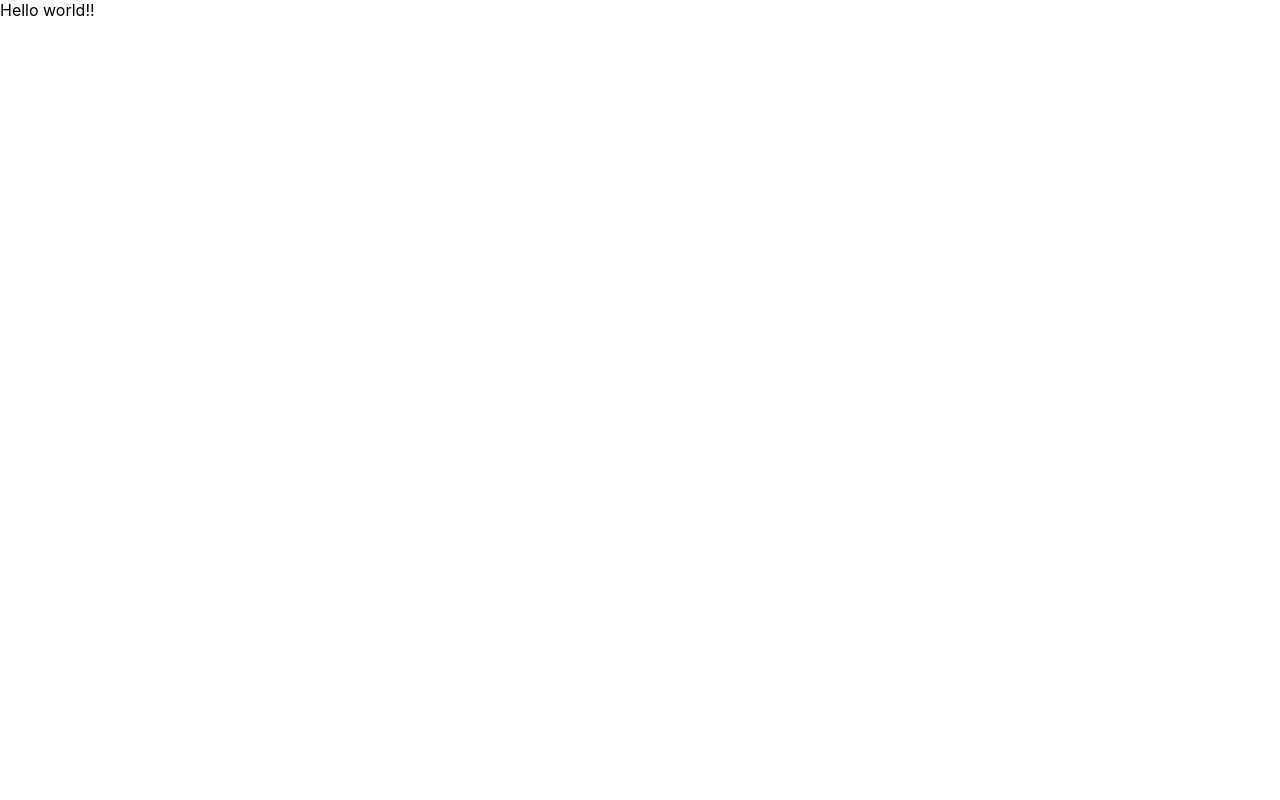
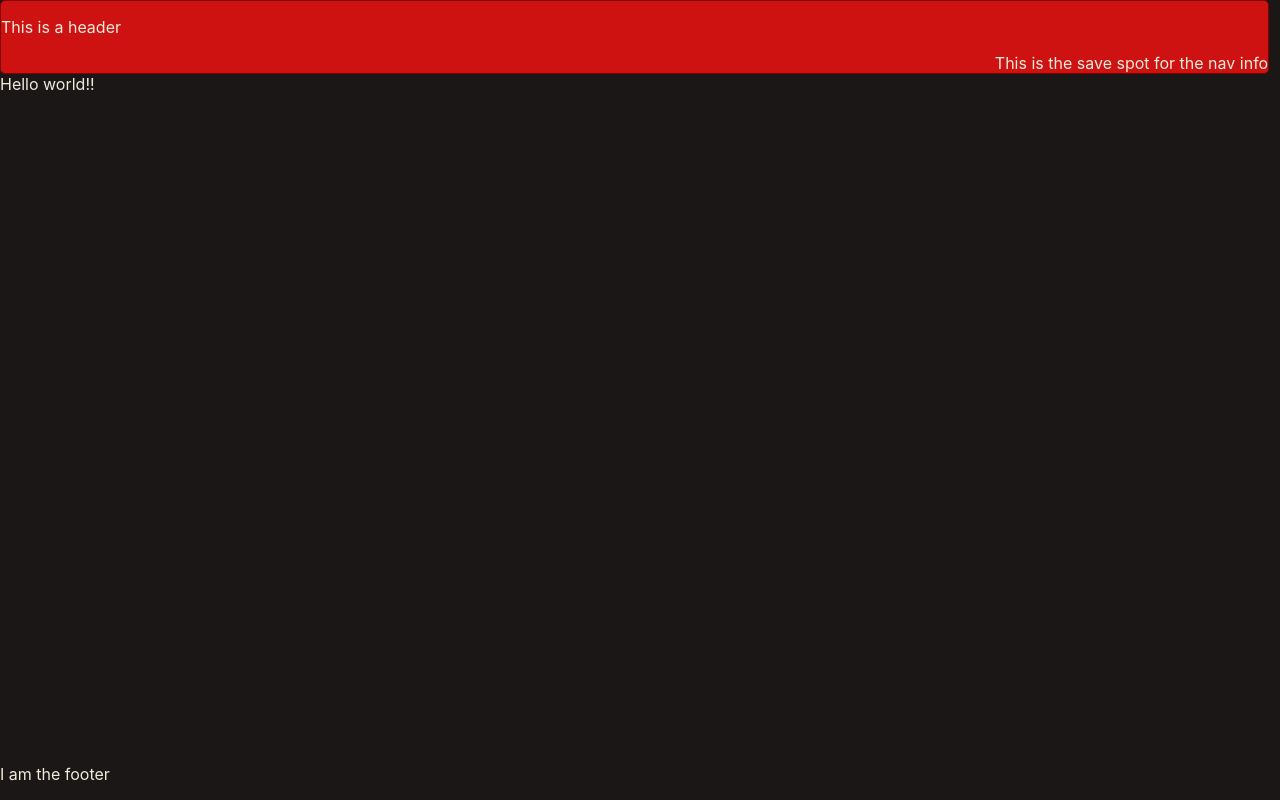
Before and after one commit to IamAlphena/whatToWatch, a React (Create React App) app in the folder client/: page / in a window 1280 px wide. Built offline with nearby package versions, Linux system fonts and the light colour scheme.

Commit message:
Added Components

```diff
--- a/client/src/App.css
+++ b/client/src/App.css
@@ -1,38 +1,66 @@
-.App {
-  text-align: center;
+body {
+  background-color: #1b1717;
+  color: #eeebdd;
+  height: 100%;
 }
 
-.App-logo {
-  height: 40vmin;
-  pointer-events: none;
+header {
+  background-color: #ce1212;
+  width: 99%;
+  border: 1px solid #810000;
+  border-radius: 5px;
 }
 
-@media (prefers-reduced-motion: no-preference) {
-  .App-logo {
-    animation: App-logo-spin infinite 20s linear;
-  }
+header nav{
+  text-align: right;
 }
 
-.App-header {
-  background-color: #282c34;
-  min-height: 100vh;
+.cardContainer{
   display: flex;
-  flex-direction: column;
-  align-items: center;
-  justify-content: center;
-  font-size: calc(10px + 2vmin);
-  color: white;
+  flex-wrap: wrap;
 }
 
-.App-link {
-  color: #61dafb;
+.card {
+  height: 200px;
+  width: 150px;
+  margin: 25px;
 }
 
-@keyframes App-logo-spin {
-  from {
-    transform: rotate(0deg);
-  }
-  to {
-    transform: rotate(360deg);
-  }
+.card img{
+  height: 200px;
+  width: 150px;
 }
+
+.card:hover{
+  opacity: 50%;
+}
+
+.details-container{
+  display: flex;
+}
+
+.desc{
+  /* border: 1px solid #810000;  */
+}
+
+.flexspace{
+  display: flex;
+}
+
+.rating{
+  margin-left: 25%;
+}
+
+.whereToWatch {
+  margin-left: 25%;
+}
+
+.footer {
+  position: absolute;
+  left: 0;
+  bottom: 0;
+  right: 0;
+  width: 100%;
+
+  /* border: 1px solid red; */
+}
--- a/client/src/App.js
+++ b/client/src/App.js
@@ -1,12 +1,17 @@
 import './App.css';
+import Header from './components/header'
+import Footer from './components/footer'
 
 function App() {
   return (
     <>
+    <Header />
     <div>
       Hello world!!
     </div>
+    <Footer />
     </>
+
   );
 }
 
--- /dev/null
+++ b/client/src/components/footer.js
@@ -0,0 +1,11 @@
+import React from 'react'
+
+function Footer(){
+    return (
+        <div class="footer">
+            <p>I am the footer</p>
+        </div>
+    )
+}
+
+export default Footer;
--- /dev/null
+++ b/client/src/components/header.js
@@ -0,0 +1,12 @@
+import React from 'react';
+
+function Header() {
+    return (
+        <header>
+        <p> This is a header</p>
+        <nav> This is the save spot for the nav info</nav>
+    </header>
+    )
+}
+
+export default Header;
```
Also changed, not shown: client/src/components/search.js (added, +11 -0 lines), 1 other file (tests, documents, lock files or other folders).
